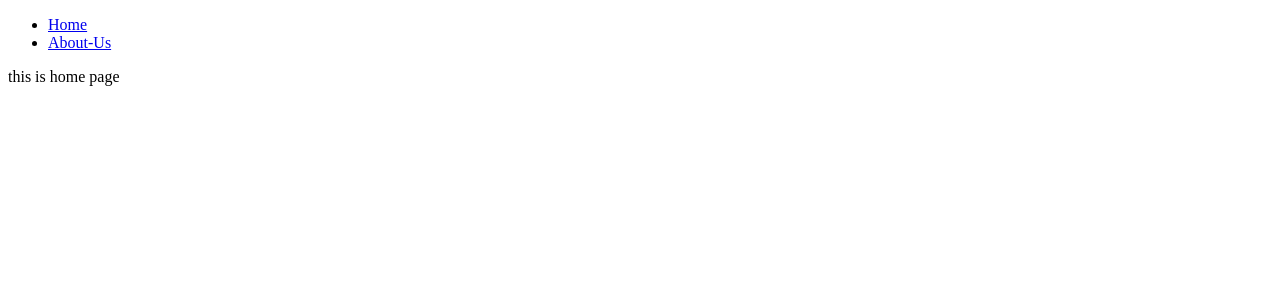
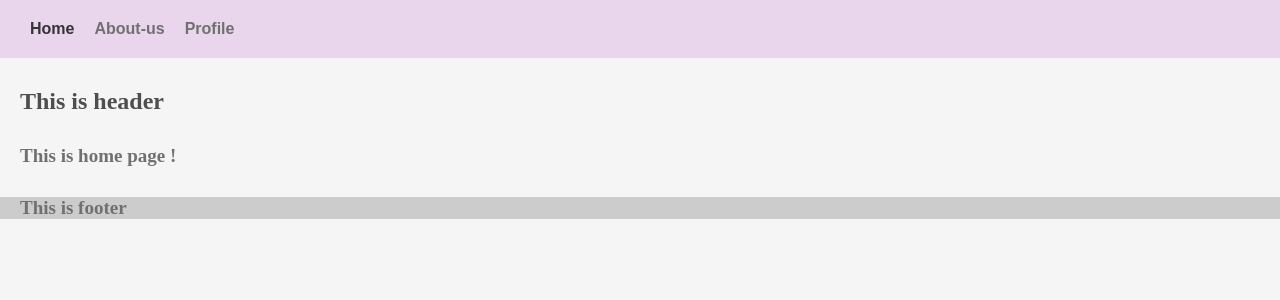
Before and after one commit to samamoazemi/react-router-dom, a React (Create React App) app: page / in a window 1280 px wide. Shown: the top 300 px of the page. Built offline with nearby package versions, Linux system fonts and the light colour scheme.

Commit message:
Separate the Layout Component

```diff
--- a/src/App.js
+++ b/src/App.js
@@ -1,14 +1,17 @@
 import { BrowserRouter, Route, Link } from "react-router-dom";
 import HomePage from "./pages/HomePage";
 import AboutUs from "./pages/AboutUsPage";
-import Navigation from "./components/Navigation";
+import Profile from "./pages/Profile";
+import Layout from "./layout/Layout";
 
 function App() {
   return (
     <BrowserRouter>
-    <Navigation />
-      <Route path="/" exact={true} component={HomePage} />
-      <Route path="/about-us" component={AboutUs} />
+      <Layout>
+        <Route path="/" exact={true} component={HomePage} />
+        <Route path="/about-us" component={AboutUs} />
+        <Route path="/profile" component={Profile} />
+      </Layout>
     </BrowserRouter>
   );
 }
--- /dev/null
+++ b/src/components/Footer.js
@@ -0,0 +1,9 @@
+const Footer = () => {
+    return (
+        <footer>
+            <p>This is footer</p>
+        </footer>
+     );
+}
+
+export default Footer;
--- /dev/null
+++ b/src/components/Header.js
@@ -0,0 +1,12 @@
+import Navigation from "./Navigation";
+
+const Header = () => {
+    return (
+        <header>
+            <Navigation/>
+            <h2>This is header</h2>
+        </header>
+     );
+}
+
+export default Header;
--- a/src/components/Navigation.js
+++ b/src/components/Navigation.js
@@ -1,20 +1,30 @@
-import { Link, withRouter } from "react-router-dom";
+import { Link, NavLink, withRouter } from "react-router-dom";
 
-const Navigation = (props) => {
-    console.log(props)
+const items =[
+  {name: "Home", to: "/", exact: true},
+  {name: "About-us", to: "/about-us"},
+  {name: "Profile", to: "/profile"}
+]
+
+const Navigation = ({Location}) => {
     return (
-      <header>
         <nav>
           <ul>
-            <li>
-              <Link to="/">Home</Link>
-            </li>
-            <li>
-              <Link to="/about-us">About-Us</Link>
-            </li>
+            {items.map((item) => {
+              return(
+                <li>
+                  <NavLink
+                  to={item.to}
+                  activeClassName="activeLink"
+                  exact={item.exact || false}
+                  >
+                    {item.name}
+                  </NavLink>
+                </li>
+              )
+            })}
            </ul>
          </nav>
-      </header>
      );
 }
 
--- /dev/null
+++ b/src/index.css
@@ -0,0 +1,44 @@
+*{
+    padding: 0;
+    margin: 0;
+    box-sizing: border-box;
+}
+body{
+    background-color: #f5f5f5;
+}
+ul{
+    background-color: #e9d6ec;
+    padding: 20px;
+    display: flex;
+    list-style: none;
+    position: center;
+    text-align: center;
+    word-spacing: 10px;
+    text-decoration: none;
+}
+li{
+    padding: 0 10px;
+    font-family: Arial;
+    font-weight: bold;
+}
+a{
+    text-decoration: none;
+    color: rgb(112, 112, 112);
+}
+.activeLink{
+    color: rgb(53, 53, 53);
+}
+p{
+    margin: 30px 20px;
+    font-size: 19px;
+    font-weight: bold;
+    color: rgb(112, 112, 112);
+}
+h2{
+    margin: 30px 20px;
+    font-weight: bold;
+    color: rgb(78, 78, 78);
+}
+footer{
+    background-color: #ccc;
+}
--- a/src/index.js
+++ b/src/index.js
@@ -1,6 +1,7 @@
 import React from "react";
 import ReactDom from "react-dom";
 import App from "./App";
+import "./index.css";
 
 
 ReactDom.render(<App />, document.getElementById("root"));
--- /dev/null
+++ b/src/layout/Layout.js
@@ -0,0 +1,14 @@
+import Header from "../components/Header";
+import Footer from "../components/Footer";
+
+const Layout = ({children}) => {
+    return (
+        <>
+          <Header/>
+          {children}
+          <Footer/>
+        </>
+     );
+}
+
+export default Layout;
--- a/src/pages/AboutUsPage.js
+++ b/src/pages/AboutUsPage.js
@@ -2,9 +2,7 @@
 function AboutUs(props){
 
     return(
-        <>
-        <p>this is about us page</p>
-        </>
+        <p>This is about us page !</p>
     )
 }
 
--- a/src/pages/HomePage.js
+++ b/src/pages/HomePage.js
@@ -2,9 +2,7 @@
 function HomePage(props){
 
     return(
-        <>
-        <p>this is home page</p>
-        </>
+        <p>This is home page !</p>
     )
 }
 
--- /dev/null
+++ b/src/pages/Profile.js
@@ -0,0 +1,8 @@
+
+const Profile = () => {
+    return (
+        <p>Welcome to your profile !</p>
+     );
+}
+
+export default Profile;
```
Also changed, not shown: src/pages/NotFound.js (+11 -0 lines).
